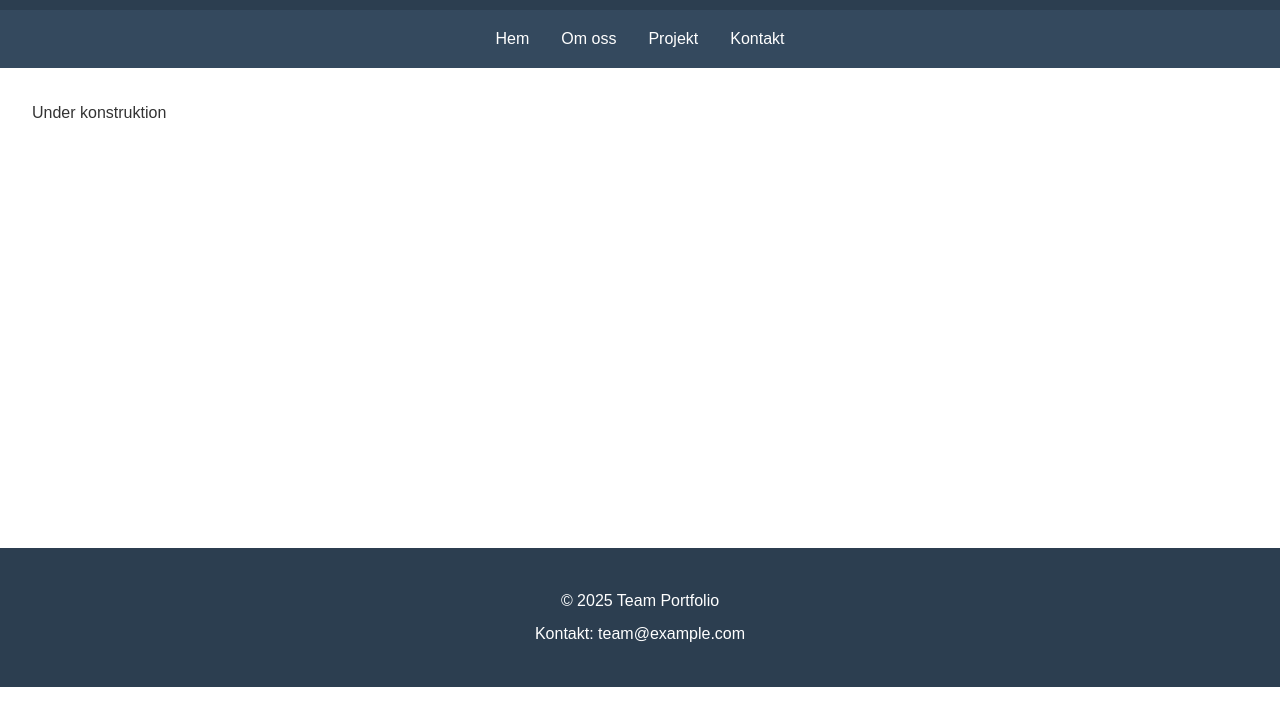
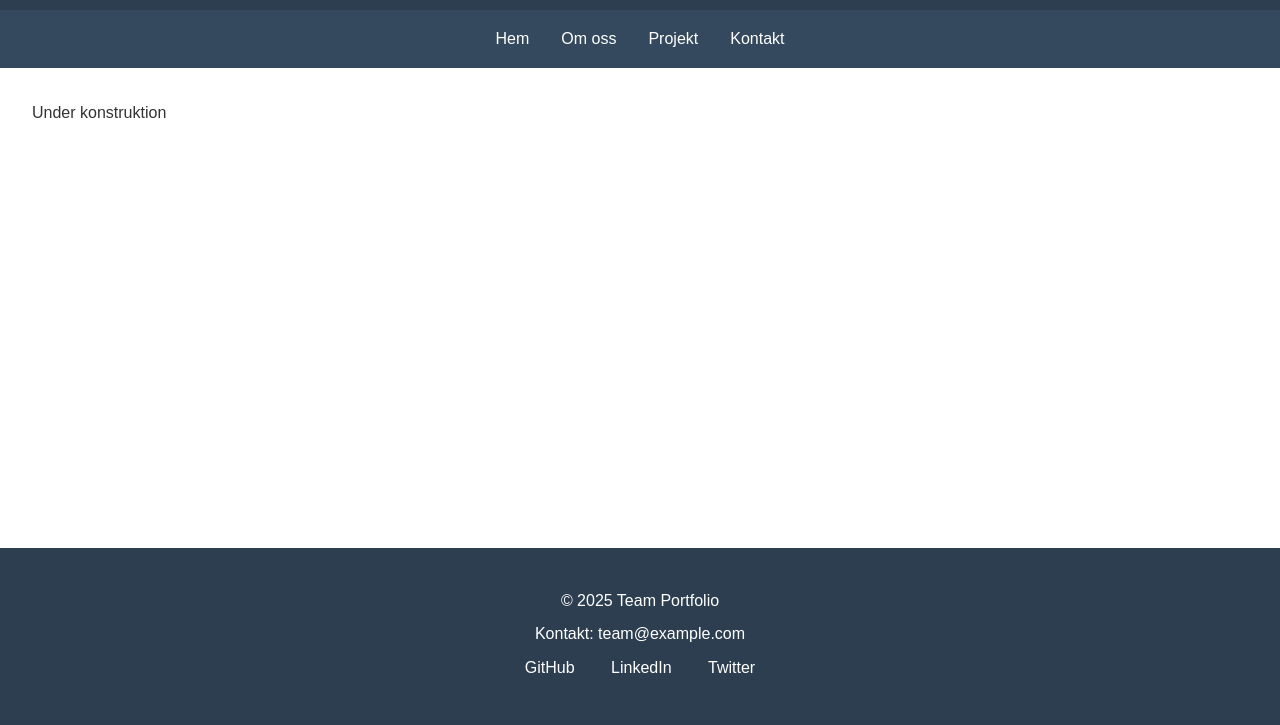
Before and after one commit to stenholmmelvin/team-portfolio, a plain HTML site: page index.html in a window 1280 px wide. Shown: the part 89-814 px from the top of the page. Drawn offline with Linux system fonts and the light colour scheme.

Commit message:
Add social media länks to footer Addresses feedback in #2

```diff
--- a/index.html
+++ b/index.html
@@ -25,6 +25,11 @@
     <footer>
     <p>&copy; 2025 Team Portfolio</p>
     <p>Kontakt: team@example.com</p>
+    <div class="social-links">
+    <a href="#">GitHub</a>
+    <a href="#">LinkedIn</a>
+    <a href="#">Twitter</a>
+</div>
 </footer>
 </body>
 </html>
--- a/style.css
+++ b/style.css
@@ -56,3 +56,17 @@ footer {
 footer p {
     margin: 0.5rem 0;
 }
+
+.social-links {
+    margin-bottom: 1rem;
+}
+
+.social-links a {
+    color: white;
+    margin: 0 1rem;
+    text-decoration: none;
+}
+
+.social-links a:hover {
+    color: #3498db;
+}
```
